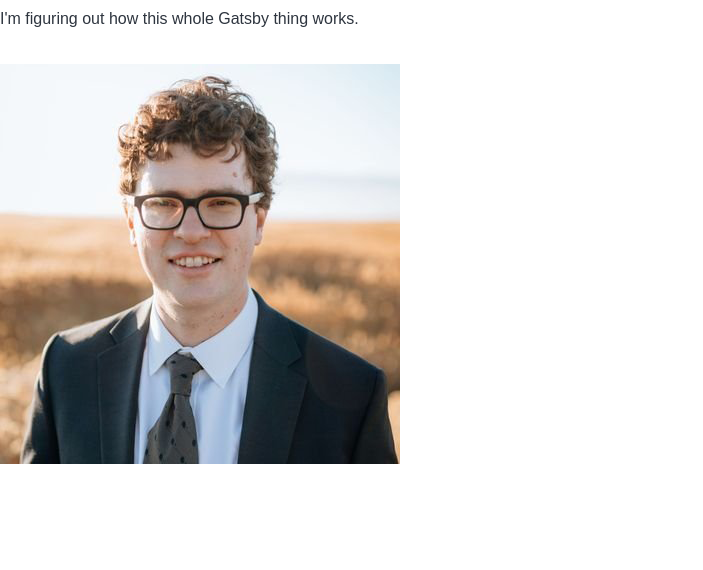
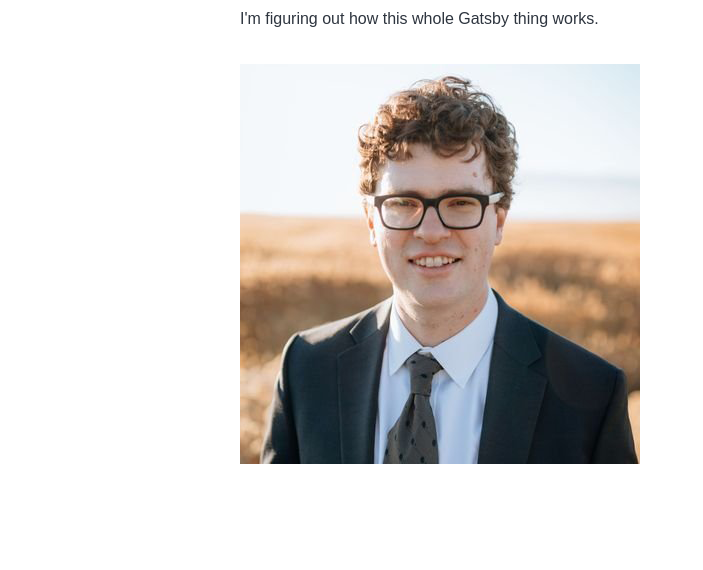
Before and after one commit to philheijkoop/madebyphil-gatsby, a Gatsby site: page / in a window 1280 px wide. Shown: the part 230-800 px from the top of the page, without its empty margins (0-703 px from the left). Built offline with nearby package versions, Linux system fonts and the light colour scheme; Gatsby itself is replaced by a stand-in of ours; some packages are replaced by stand-ins of ours.

Commit message:
version 1.0.1 commit, fixed css

```diff
--- a/src/components/layout.module.css
+++ b/src/components/layout.module.css
@@ -1,6 +1,6 @@
 .container {
     margin:auto;
-    max-width: 8  00px;
+    max-width: 800px;
     font-family: sans-serif;
 }
 .heading {
```
